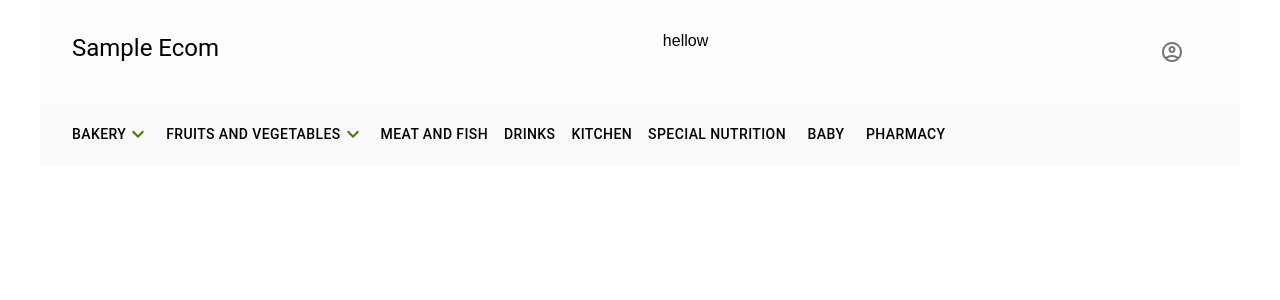
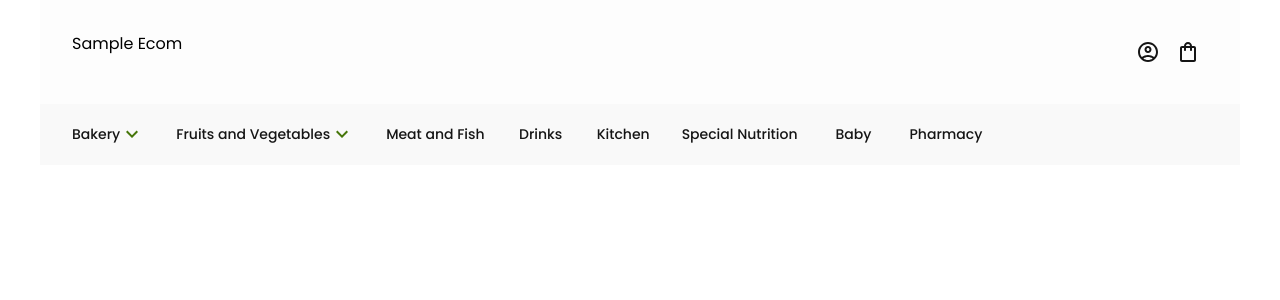
Before and after one commit to TanishqSingla/sample-ecom, a React (Vite) app: page / in a window 1280 px wide. Shown: the top 300 px of the page. Built offline with nearby package versions, Linux system fonts and the light colour scheme.

Commit message:
Add poppins font

```diff
--- a/index.html
+++ b/index.html
@@ -3,6 +3,13 @@
 	<head>
 		<meta charset="UTF-8" />
 		<link rel="icon" type="image/svg+xml" href="/vite.svg" />
+		<link rel="preconnect" href="https://fonts.googleapis.com" />
+		<link rel="preconnect" href="https://fonts.googleapis.com" />
+		<link rel="preconnect" href="https://fonts.gstatic.com" crossorigin />
+		<link
+			href="https://fonts.googleapis.com/css2?family=Poppins:ital,wght@0,100;0,200;0,300;0,400;0,500;0,600;0,700;0,800;0,900;1,100;1,200;1,300;1,400;1,500;1,600;1,700;1,800;1,900&display=swap"
+			rel="stylesheet"
+		/>
 		<link
 			rel="stylesheet"
 			href="https://fonts.googleapis.com/icon?family=Material+Icons"
--- a/src/components/Layout/Header/Header.tsx
+++ b/src/components/Layout/Header/Header.tsx
@@ -1,4 +1,4 @@
-import { AccountCircleOutlined } from "@mui/icons-material";
+import { AccountCircleOutlined, ShoppingBagOutlined } from "@mui/icons-material";
 import { Grid, IconButton, Stack, Typography } from "@mui/material";
 import NavItem from "../UI/NavItem/NavItem";
 
@@ -11,19 +11,21 @@ export default function () {
 				justifyContent="space-between"
 				sx={{ p: 4 }}
 			>
-				<Typography variant="h5">Sample Ecom</Typography>
-				<div>hellow</div>
+				<Typography>Sample Ecom</Typography>
+				<Stack direction="row">
+
+				</Stack>
 				<Stack direction="row">
 					<IconButton>
-						<AccountCircleOutlined />
+						<AccountCircleOutlined sx={{color: "primary.dark"}} />
 					</IconButton>
 					<IconButton>
-
+						<ShoppingBagOutlined sx={{color: "primary.dark"}} />
 					</IconButton>
 				</Stack>
 			</Grid>
 			<nav style={{ background: "#F9F9F9", padding: "12px 24px", }}>
-				<Stack direction="row">
+				<Stack direction="row" gap="16px">
 					<NavItem items={["Bread", "Cakes"]}>Bakery</NavItem>
 					<NavItem items={["Seasonal", "Exotic"]}>Fruits and Vegetables</NavItem>
 					<NavItem>Meat and Fish</NavItem>
--- a/src/components/Layout/UI/NavItem/NavItem.tsx
+++ b/src/components/Layout/UI/NavItem/NavItem.tsx
@@ -1,4 +1,4 @@
-import { Button, Menu, MenuItem } from "@mui/material";
+import { Button, Menu, MenuItem, Typography } from "@mui/material";
 import React, { useState } from "react";
 import { KeyboardArrowDown } from "@mui/icons-material";
 
@@ -17,7 +17,10 @@ export default function (props: Props) {
 
 	return (
 		<div>
-			<Button sx={{ color: "black" }} onClick={handleClick}>
+			<Button
+				sx={{ color: "#151515", textTransform: "none" }}
+				onClick={handleClick}
+			>
 				{props.children}
 				{props.items && <KeyboardArrowDown color="primary" />}
 			</Button>
--- a/src/index.css
+++ b/src/index.css
@@ -1,5 +1,4 @@
 body {
-  padding: 0;
-  margin: 0;
-  font-family: 'Poppins', sans-serif;
+	padding: 0;
+	margin: 0;
 }
--- a/src/utils/theme.ts
+++ b/src/utils/theme.ts
@@ -11,4 +11,7 @@ export const theme = createTheme({
 			light: "#fff",
 		},
 	},
+	typography: {
+		fontFamily: ["Poppins", "sans-serif"].join(","),
+	},
 });
```
